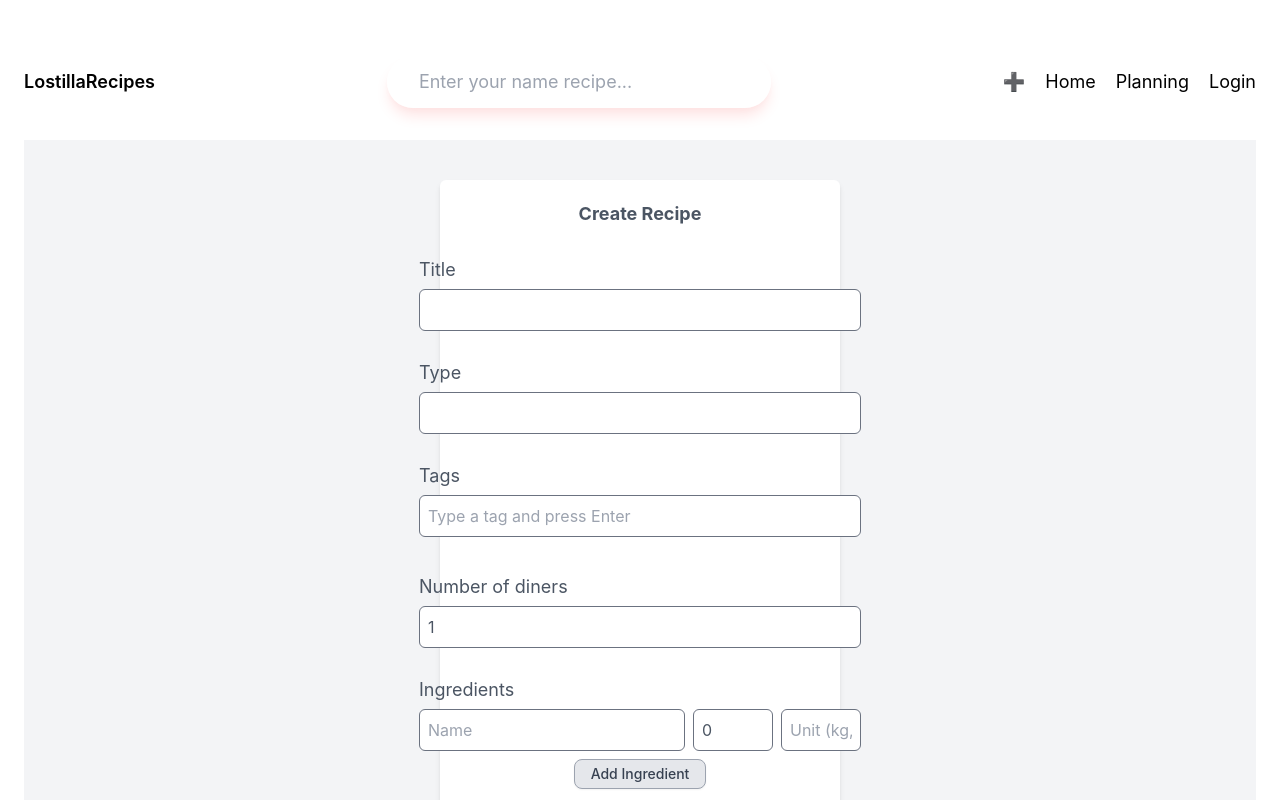
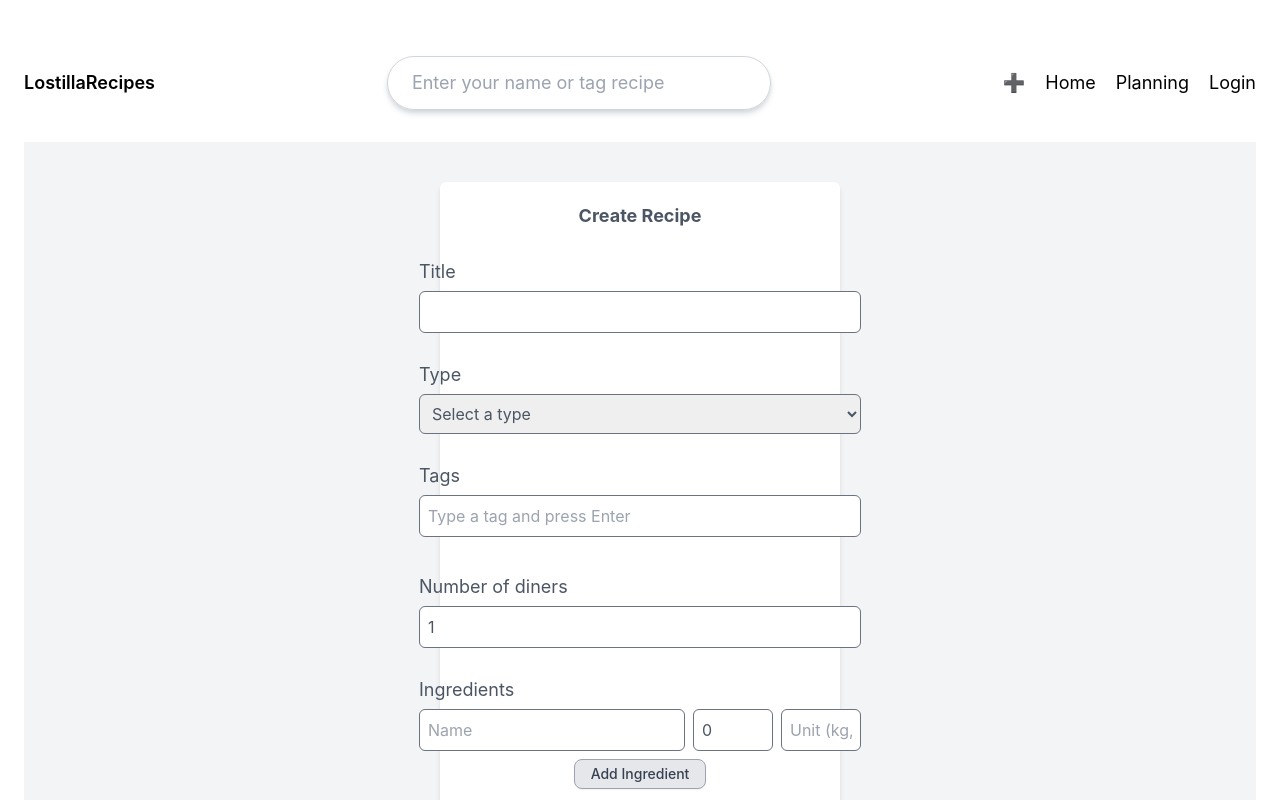
Before and after one commit to JuanjoCervilla/LostillaRecipes-App, a React (Create React App) app in the folder client/: page /create-recipe in a window 1280 px wide. Shown: the top 800 px of the page. Built offline with nearby package versions, Linux system fonts and the light colour scheme.

Commit message:
attacking navbar

```diff
--- a/client/src/components/navbar/index.jsx
+++ b/client/src/components/navbar/index.jsx
@@ -35,14 +35,14 @@ export default function Navbar() {
 
       {/* Search Bar */}
       <form onSubmit={handleSubmit}>
-        <input
-          type="text"
-          name="search"
-          value={searchParam}
-          onChange={(event) => setSearchParam(event.target.value)}
-          placeholder="Enter your name recipe..."
-          className="bg-white/75 p-3 px-8 rounded-full outline-none lg:w-96 shadow-lg shadow-red-100 focus:shadow-red-200"
-        ></input>
+      <input
+        type="text"
+        name="search"
+        value={searchParam}
+        onChange={(event) => setSearchParam(event.target.value)}
+        placeholder="Enter your name or tag recipe"
+        className="bg-white/80 p-3 px-6 rounded-full outline-none lg:w-96 shadow-md shadow-gray-300 border border-gray-300 transition-all duration-300 ease-in-out transform hover:scale-105 focus:ring-2 focus:ring-blue-400 focus:ring-offset-2 focus:ring-offset-white"
+      />
       </form>
 
       <ul className="flex gap-5">
--- a/client/src/pages/createRecipes/index.jsx
+++ b/client/src/pages/createRecipes/index.jsx
@@ -107,18 +107,7 @@ export default function CreateRecipes() {
   };
 
   // onSubmit button
-  // const onSubmit = async (event) => {
-  //   event.preventDefault();
-  //   try {
-  //     await axios.post("http://localhost:3001/recipes", recipe); // se lanza el post de la API cuando clicas en el botón de create recipes
-  //     alert("Recipe created "); // sale una alerta cuando la receta es añadida a la base de datos
-  //     navigate("/"); // acto seguido te envía a la página de inicio
-  //   } catch (err) {
-  //     console.error(err);
-  //   }
-  // };
-
-  const onSubmit = async (event) => {
+    const onSubmit = async (event) => {
     event.preventDefault();
 
     // Check if the required fields are filled
@@ -163,14 +152,27 @@ export default function CreateRecipes() {
           <label htmlFor="type" class="mb-[5px]">
             Type
           </label>
-          <input
+          <select
+            id="type"
+            name="type"
+            value={recipe.type}
+            onChange={handleChange}
+            class="p-2 text-base rounded-md border border-gray-500"
+          >
+            <option value="">Select a type</option>
+            <option value="Main dish">Main dish</option>
+            <option value="Dessert">Dessert</option>
+            <option value="Appetizer">Appetizer</option>
+            <option value="Drink">Drink</option>
+          </select>
+          {/* <input
             type="text"
             id="type"
             name="type"
             value={recipe.type}
             onChange={handleChange}
             class="p-2 text-base rounded-md border border-gray-500"
-          />
+          /> */}
           <br></br>
 
           {/* Tags field */}
```
Also changed, not shown: 1 other file (tests, documents, lock files or other folders).
